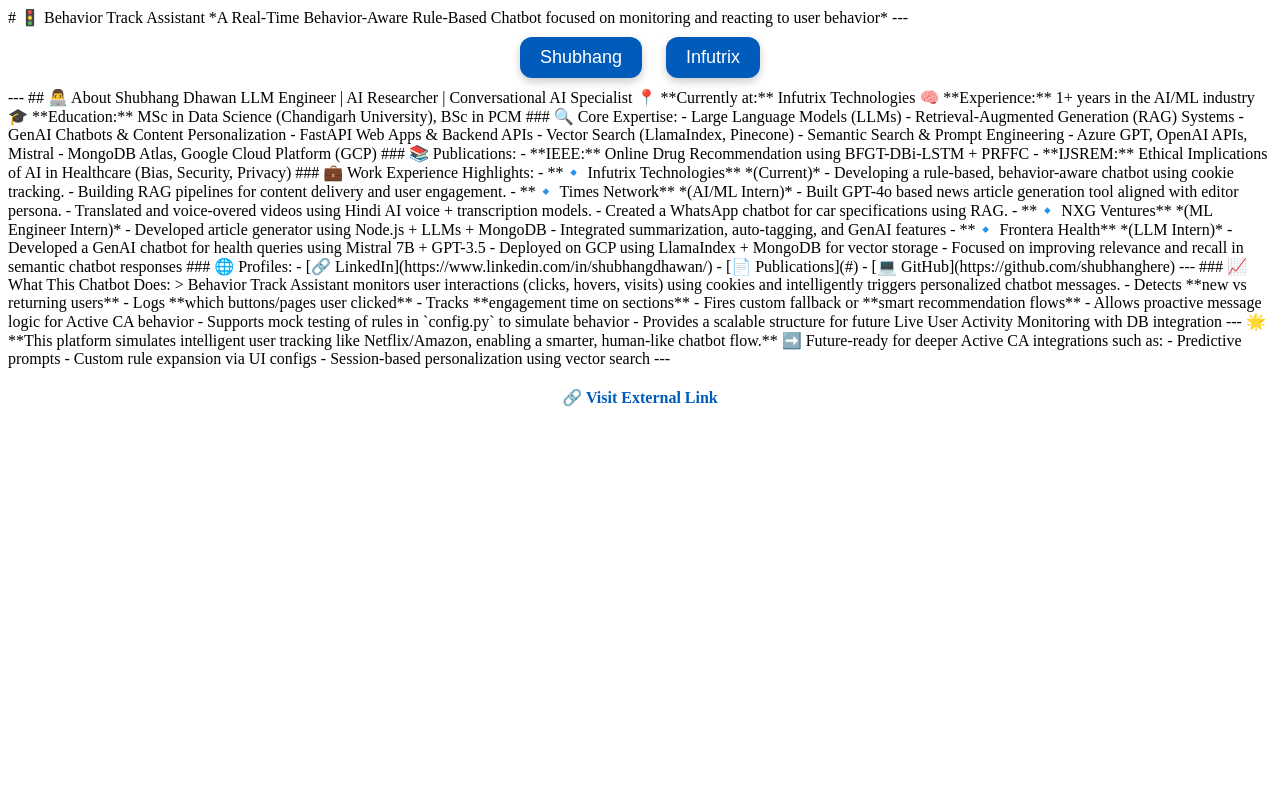
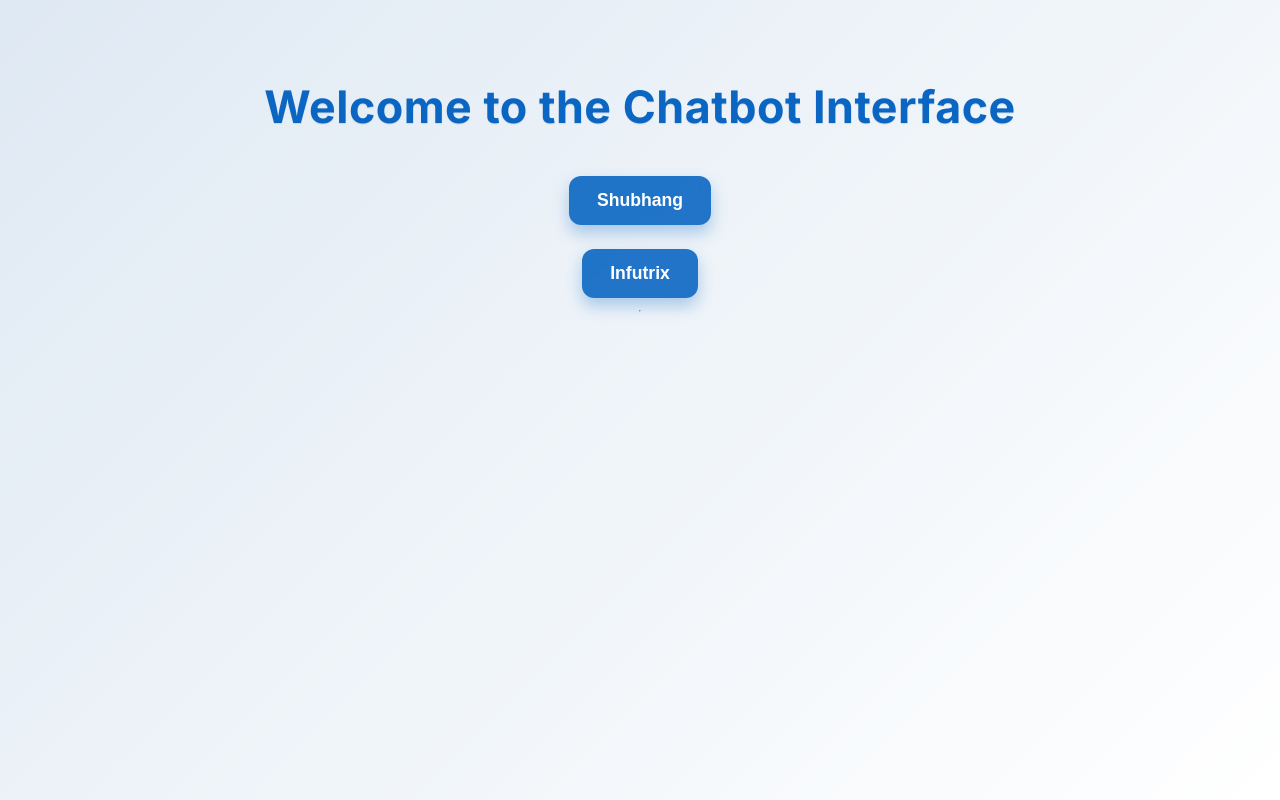
Before and after one commit to shubhanghere/fastapi-rulebot, a FastAPI app: page / in a window 1280 px wide. Run offline with FastAPI, Linux system fonts and the light colour scheme.

Commit message:
style.css: updated design with enhanced visuals

```diff
--- a/static/styles.css
+++ b/static/styles.css
@@ -1,136 +1,78 @@
-/* Reset & Base Styling */
+/* Reset some basics */
 * {
     margin: 0;
     padding: 0;
     box-sizing: border-box;
-    scroll-behavior: smooth;
 }
 
+/* Sexy Glassy Background */
 body {
-    background: linear-gradient(135deg, #f0f4f8, #ffffff);
-    font-family: 'Poppins', 'Segoe UI', Tahoma, Geneva, Verdana, sans-serif;
-    color: #1a1a1a;
+    background: linear-gradient(135deg, #dfe9f3, #ffffff);
+    font-family: 'Inter', 'Segoe UI', Tahoma, Geneva, Verdana, sans-serif;
     min-height: 100vh;
     display: flex;
     flex-direction: column;
     align-items: center;
-    padding: 80px 20px;
-    background-attachment: fixed;
+    justify-content: start;
+    padding-top: 80px;
+    color: #1e1e1e;
 }
 
-/* Header Title */
+/* Header */
 h1 {
-    font-size: 3.2rem;
+    font-size: 2.8rem;
+    margin-bottom: 30px;
+    color: #0a66c2;
     font-weight: 700;
-    margin-bottom: 30px;
-    text-shadow: 2px 2px 5px rgba(0,0,0,0.08);
-    letter-spacing: 1.2px;
-    background: linear-gradient(to right, #0a66c2, #004080);
-    -webkit-background-clip: text;
-    -webkit-text-fill-color: transparent;
-    background-clip: text;
-    color: transparent;
+    letter-spacing: 0.5px;
+    text-shadow: 0 1px 1px rgba(0,0,0,0.1);
 }
 
-/* Button Group Styling */
+/* Button Styles */
 button {
-    background: linear-gradient(145deg, #0a66c2, #084b9a);
+    background: rgba(10, 102, 194, 0.9);
     color: #fff;
-    padding: 15px 32px;
-    font-size: 1.15rem;
+    padding: 14px 28px;
+    font-size: 1.1rem;
     border: none;
-    border-radius: 16px;
     margin: 12px;
+    border-radius: 12px;
     font-weight: 600;
-    box-shadow: 0 8px 24px rgba(0, 0, 0, 0.1);
+    cursor: pointer;
+    box-shadow: 0 8px 16px rgba(10, 102, 194, 0.3);
     transition: all 0.3s ease-in-out;
-    cursor: pointer;
-    backdrop-filter: blur(4px);
-    letter-spacing: 0.5px;
-    text-transform: uppercase;
+    backdrop-filter: blur(5px);
 }
 
 button:hover {
-    transform: translateY(-4px) scale(1.07);
-    background-color: #062f5e;
-    box-shadow: 0 12px 28px rgba(0, 0, 0, 0.2);
+    background-color: #084b9a;
+    transform: translateY(-2px) scale(1.05);
 }
 
-/* Bio Section Box */
+/* Response text */
 p {
-    font-size: 1.2rem;
-    line-height: 1.9;
-    max-width: 850px;
-    padding: 30px 36px;
     margin-top: 30px;
-    background: rgba(255, 255, 255, 0.85);
-    border-radius: 20px;
-    box-shadow: 0 10px 32px rgba(0, 0, 0, 0.06);
-    backdrop-filter: blur(7px);
-    text-align: justify;
-    border-left: 5px solid #0a66c2;
-    transition: all 0.3s ease-in-out;
+    font-size: 1.15rem;
+    line-height: 1.7;
+    max-width: 700px;
+    background: rgba(255, 255, 255, 0.6);
+    padding: 25px 30px;
+    border-radius: 16px;
+    box-shadow: 0 4px 14px rgba(0, 0, 0, 0.05);
+    backdrop-filter: blur(6px);
 }
 
-p:hover {
-    box-shadow: 0 12px 38px rgba(0, 0, 0, 0.1);
-}
-
-/* External Links */
+/* External Link */
 a {
-    margin-top: 25px;
+    margin-top: 15px;
+    display: inline-block;
     font-weight: 600;
-    font-size: 1.05rem;
     color: #0a66c2;
     text-decoration: none;
-    transition: all 0.3s ease;
+    font-size: 1rem;
 }
 
 a:hover {
-    color: #062f5e;
     text-decoration: underline;
-    transform: scale(1.03);
+    color: #084b9a;
 }
-
-/* Tooltip-style titles */
-button[title]:hover::after {
-    content: attr(title);
-    position: absolute;
-    background: #1e1e1e;
-    color: white;
-    font-size: 0.8rem;
-    padding: 6px 10px;
-    border-radius: 6px;
-    top: -40px;
-    left: 50%;
-    transform: translateX(-50%);
-    white-space: nowrap;
-    z-index: 1000;
-    opacity: 0.9;
-}
-
-/* Responsive Styling */
-@media screen and (max-width: 768px) {
-    h1 {
-        font-size: 2.2rem;
-    }
-
-    button {
-        width: 90%;
-        font-size: 1rem;
-        padding: 14px 24px;
-    }
-
-    p {
-        font-size: 1rem;
-        padding: 20px;
-    }
-}
-
-/* Font Import */
-@import url('https://fonts.googleapis.com/css2?family=Poppins:wght@400;600;700&display=swap');
-
-/* Add standard background-clip for compatibility */
-h1 {
-    background-clip: text;
-}
--- a/templates/index.html
+++ b/templates/index.html
@@ -1,88 +1,21 @@
-# 🚦 Behavior Track Assistant
-
-*A Real-Time Behavior-Aware Rule-Based Chatbot focused on monitoring and reacting to user behavior*
-
-
----
-
-<div style="text-align:center">
-    <button style="margin: 10px; padding: 10px 20px; font-size: 18px; border-radius: 12px; background-color: #005bbb; color: white; border: none; box-shadow: 0 4px 8px rgba(0,0,0,0.2);">Shubhang</button>
-    <button style="margin: 10px; padding: 10px 20px; font-size: 18px; border-radius: 12px; background-color: #005bbb; color: white; border: none; box-shadow: 0 4px 8px rgba(0,0,0,0.2);">Infutrix</button>
-</div>
-
----
-
-## 👨‍💻 About Shubhang Dhawan
-
-LLM Engineer | AI Researcher | Conversational AI Specialist
-
-📍 **Currently at:** Infutrix Technologies
-🧠 **Experience:** 1+ years in the AI/ML industry
-🎓 **Education:** MSc in Data Science (Chandigarh University), BSc in PCM
-
-### 🔍 Core Expertise:
-- Large Language Models (LLMs)
-- Retrieval-Augmented Generation (RAG) Systems
-- GenAI Chatbots & Content Personalization
-- FastAPI Web Apps & Backend APIs
-- Vector Search (LlamaIndex, Pinecone)
-- Semantic Search & Prompt Engineering
-- Azure GPT, OpenAI APIs, Mistral
-- MongoDB Atlas, Google Cloud Platform (GCP)
-
-### 📚 Publications:
-- **IEEE:** Online Drug Recommendation using BFGT-DBi-LSTM + PRFFC
-- **IJSREM:** Ethical Implications of AI in Healthcare (Bias, Security, Privacy)
-
-### 💼 Work Experience Highlights:
-
-- **🔹 Infutrix Technologies** *(Current)*
-  - Developing a rule-based, behavior-aware chatbot using cookie tracking.
-  - Building RAG pipelines for content delivery and user engagement.
-
-- **🔹 Times Network** *(AI/ML Intern)*
-  - Built GPT-4o based news article generation tool aligned with editor persona.
-  - Translated and voice-overed videos using Hindi AI voice + transcription models.
-  - Created a WhatsApp chatbot for car specifications using RAG.
-
-- **🔹 NXG Ventures** *(ML Engineer Intern)*
-  - Developed article generator using Node.js + LLMs + MongoDB
-  - Integrated summarization, auto-tagging, and GenAI features
-
-- **🔹 Frontera Health** *(LLM Intern)*
-  - Developed a GenAI chatbot for health queries using Mistral 7B + GPT-3.5
-  - Deployed on GCP using LlamaIndex + MongoDB for vector storage
-  - Focused on improving relevance and recall in semantic chatbot responses
-
-### 🌐 Profiles:
-- [🔗 LinkedIn](https://www.linkedin.com/in/shubhangdhawan/)
-- [📄 Publications](#)
-- [💻 GitHub](https://github.com/shubhanghere)
-
----
-
-### 📈 What This Chatbot Does:
-> Behavior Track Assistant monitors user interactions (clicks, hovers, visits) using cookies and intelligently triggers personalized chatbot messages.
-
-- Detects **new vs returning users**
-- Logs **which buttons/pages user clicked**
-- Tracks **engagement time on sections**
-- Fires custom fallback or **smart recommendation flows**
-- Allows proactive message logic for Active CA behavior
-- Supports mock testing of rules in `config.py` to simulate behavior
-- Provides a scalable structure for future Live User Activity Monitoring with DB integration
-
----
-
-🌟 **This platform simulates intelligent user tracking like Netflix/Amazon, enabling a smarter, human-like chatbot flow.**
-
-➡️ Future-ready for deeper Active CA integrations such as:
-- Predictive prompts
-- Custom rule expansion via UI configs
-- Session-based personalization using vector search
-
----
-
-<div style="text-align:center; margin-top:20px">
-    <a href="https://www.linkedin.com/in/shubhangdhawan/" target="_blank" style="font-size:16px; color:#005bbb; text-decoration: none; font-weight: bold;">🔗 Visit External Link</a>
-</div>
+<!DOCTYPE html>
+<html>
+<head>
+    <title>Rule-Based Chatbot</title>
+    <link rel="stylesheet" href="/static/styles.css">
+    <link rel="stylesheet" href="/static/styles.css">
+    <link href="https://fonts.googleapis.com/css2?family=Inter:wght@400;600;700&display=swap" rel="stylesheet">
+</head>
+<body>
+    <h1>Welcome to the Chatbot Interface</h1>
+    <button onclick="window.location.href='/about/shubhang'">Shubhang</button>
+    <button onclick="window.location.href='/about/infutrix'">Infutrix</button>
+    <hr>
+    {% if message %}
+        <p>{{ message }}</p>
+        {% if link %}
+            <a href="{{ link }}" target="_blank">Visit External Link</a>
+        {% endif %}
+    {% endif %}
+</body>
+</html>
```
